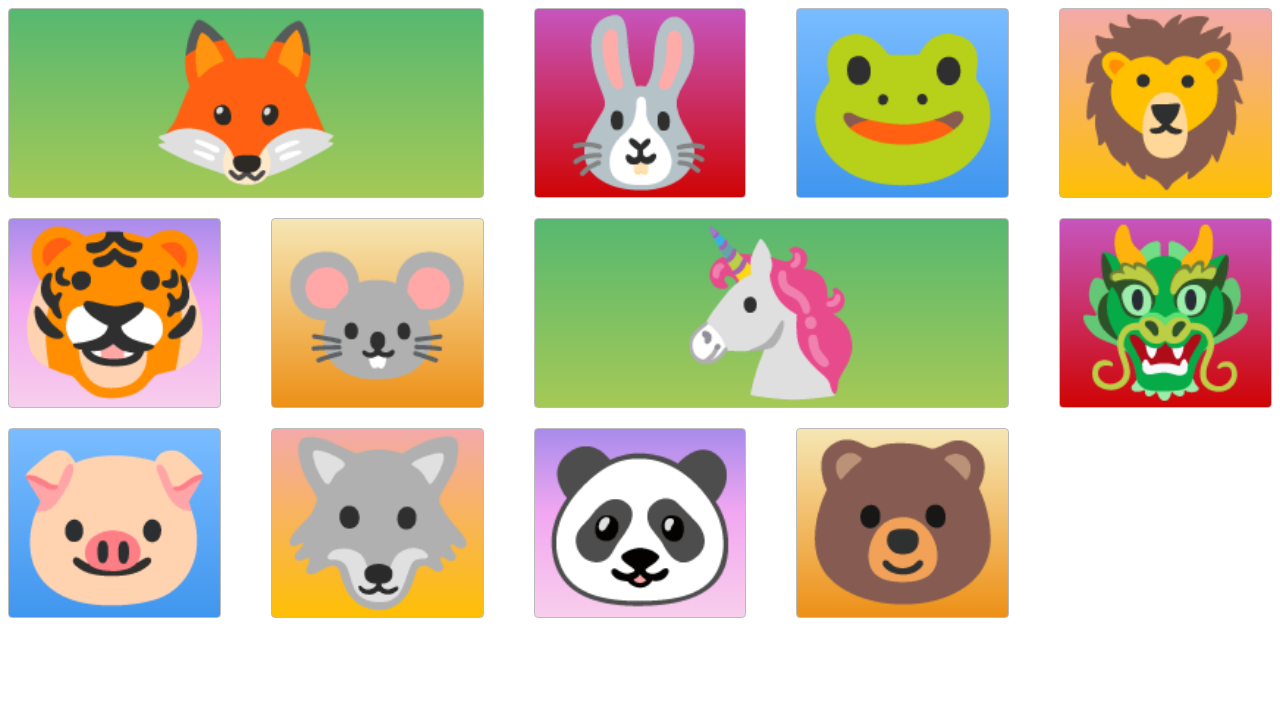
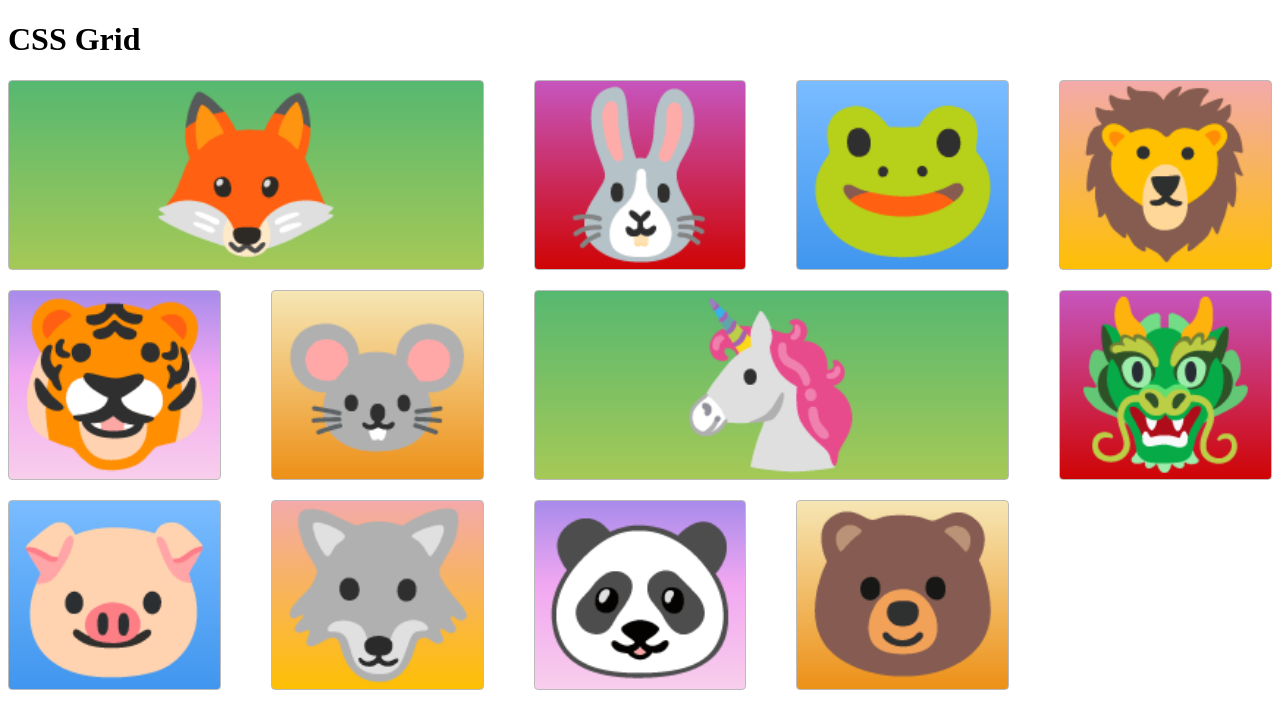
Before and after one commit to ziyaoc3/cssGrid, a plain HTML site: page index.html in a window 1280 px wide. Drawn offline with Linux system fonts and the light colour scheme.

Commit message:
adding h2

```diff
--- a/index.html
+++ b/index.html
@@ -9,6 +9,7 @@
   <link rel="stylesheet" type="text/css" href="./style.css">
 </head>
 <body>
+    <h1> CSS Grid</h1>
     <div class = "container">
       <div class="zone green">🦊</div>
       <div class="zone red">🐰</div>
```
